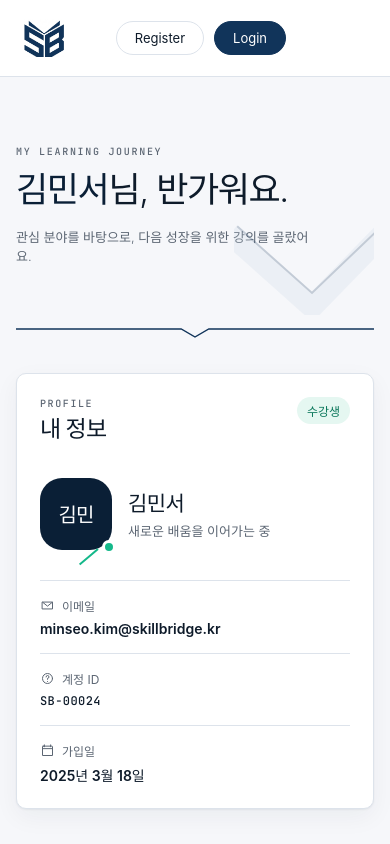
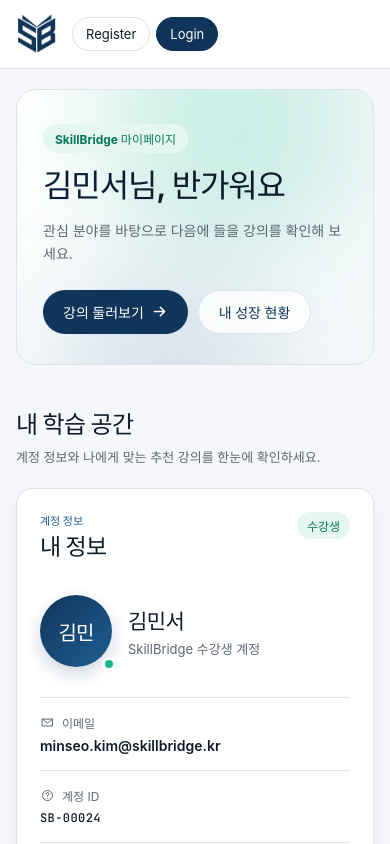
Before and after one commit to GCocs/skill-bridge, a Vue app: page /mypage/mock in a window 390 px wide. Shown: the top 844 px of the page. Built offline with nearby package versions, Linux system fonts and the light colour scheme; no server answers; a web font is replaced by a local one.

Commit message:
fix: myPage 및 header 로고 UI 수정

```diff
--- a/src/components/AppHeader.vue
+++ b/src/components/AppHeader.vue
@@ -2,8 +2,11 @@
   <header class="app-header">
     <div class="header-inner">
       <!-- 로고 -->
-      <router-link :to="{ name: 'Main' }" class="logo">
-        <img src="/skill-bridge-logo.png" alt="SkillBridge" class="logo-mark" />
+      <router-link :to="{ name: 'Main' }" class="logo" aria-label="SkillBridge 홈으로 이동">
+        <span class="logo-symbol" aria-hidden="true">
+          <img :src="logoLockup" alt="" class="logo-mark" />
+        </span>
+        <span class="logo-name">SkillBridge</span>
       </router-link>
 
       <!-- 검색 -->
@@ -23,7 +26,7 @@
           :to="{ name: 'CourseList' }"
           class="nav-link"
           :class="{ active: route.path.startsWith('/courses') }"
-          >학습경로</router-link
+          >강의 목록</router-link
         >
         <router-link
           v-if="auth.user?.role === 'STUDENT'"
@@ -61,6 +64,7 @@ import { computed, watch } from 'vue'
 import { useAuthStore } from '@/store/auth.js'
 import { useCourseStore } from '@/store/course.js'
 import { useRoute, useRouter } from 'vue-router'
+import logoLockup from '@/assets/logo-lockup.png'
 
 const auth = useAuthStore()
 const courseStore = useCourseStore()
@@ -115,11 +119,24 @@ watch(
   gap: 10px;
   flex-shrink: 0;
 }
+.logo-symbol {
+  display: block;
+  width: 42px;
+  height: 40px;
+  overflow: hidden;
+}
 .logo-mark {
-  height: 38px;
-  width: auto;
-  object-fit: contain;
-  flex-shrink: 0;
+  display: block;
+  width: 58px;
+  height: auto;
+  max-width: none;
+  transform: translate(-8px, 0);
+}
+.logo-name {
+  color: var(--navy-900);
+  font-size: 17px;
+  font-weight: 700;
+  letter-spacing: -0.025em;
 }
 
 .search-box {
@@ -237,5 +254,51 @@ watch(
   .search-box {
     display: none;
   }
+
+  .logo-name {
+    display: none;
+  }
+}
+
+@media (max-width: 640px) {
+  .header-inner {
+    height: 68px;
+    padding: 0 16px;
+    gap: 14px;
+  }
+
+  .nav-links {
+    gap: 14px;
+  }
+
+  .header-actions {
+    margin-left: 0;
+  }
+
+  .user-name {
+    display: none;
+  }
+
+  .user-chip {
+    padding-right: 5px;
+  }
+
+  .header-actions .btn-sm {
+    padding: 8px 13px;
+  }
+}
+
+@media (max-width: 480px) {
+  .nav-links {
+    margin-left: auto;
+  }
+
+  .nav-links .nav-link:not(.active) {
+    display: none;
+  }
+
+  .header-actions {
+    gap: 6px;
+  }
 }
 </style>
--- a/src/components/UserInfoCard.vue
+++ b/src/components/UserInfoCard.vue
@@ -14,7 +14,7 @@ const props = defineProps({
 
 const roleLabel = computed(() => (props.user.role === 'STUDENT' ? '수강생' : '강사'))
 const roleDescription = computed(() =>
-  props.user.role === 'STUDENT' ? '새로운 배움을 이어가는 중' : '배움의 경험을 설계하는 전문가',
+  props.user.role === 'STUDENT' ? 'SkillBridge 수강생 계정' : 'SkillBridge 강사 계정',
 )
 const initials = computed(() => props.user.name.slice(0, 2))
 const joinedAt = computed(() =>
@@ -33,7 +33,7 @@ const joinedAt = computed(() =>
   >
     <div class="card-heading">
       <div>
-        <p class="section-kicker">PROFILE</p>
+        <p class="section-label">계정 정보</p>
         <h2 id="profile-title">내 정보</h2>
       </div>
       <span class="role-pill">{{ roleLabel }}</span>
@@ -82,14 +82,9 @@ const joinedAt = computed(() =>
     </dl>
 
     <div v-if="wide" class="instructor-note">
-      <span class="note-mark" aria-hidden="true">
-        <svg viewBox="0 0 32 32"><path d="m7 17 6 6 12-14M7 9h8" /></svg>
-      </span>
-      <div>
-        <p class="section-kicker">INSTRUCTOR ACCOUNT</p>
-        <strong>전문 지식을 배움으로 연결하세요.</strong>
-        <span>Skill Bridge와 함께한 지 {{ joinedAt }}부터</span>
-      </div>
+      <p class="section-label">강의 제작 TIP</p>
+      <strong>수강생이 얻게 될 변화를 먼저 알려주세요.</strong>
+      <span>학습 목표와 대상 수강생을 구체적으로 적으면 강의를 더 쉽게 이해할 수 있어요.</span>
     </div>
   </section>
 </template>
@@ -99,7 +94,7 @@ const joinedAt = computed(() =>
   align-self: start;
   padding: 28px;
   border: 1px solid var(--line);
-  border-radius: 10px;
+  border-radius: 16px;
   background: var(--surface);
   box-shadow: var(--shadow);
 }
@@ -110,13 +105,11 @@ const joinedAt = computed(() =>
   justify-content: space-between;
 }
 
-.section-kicker {
+.section-label {
   margin: 0 0 5px;
-  color: var(--muted);
-  font-family: var(--f-mono);
-  font-size: 10px;
-  font-weight: 500;
-  letter-spacing: 0.16em;
+  color: var(--navy-500);
+  font-size: 11px;
+  font-weight: 700;
 }
 
 h2 {
@@ -149,24 +142,13 @@ h2 {
   height: 72px;
   flex: 0 0 auto;
   place-items: center;
-  border-radius: 22px;
-  background: var(--navy-900);
+  border-radius: 50%;
+  background: linear-gradient(135deg, var(--navy-700), var(--navy-500));
   color: white;
   font-size: 20px;
   font-weight: 700;
   letter-spacing: -0.04em;
-}
-
-.avatar::after {
-  position: absolute;
-  right: 14px;
-  bottom: 0;
-  width: 24px;
-  height: 2px;
-  background: var(--teal);
-  content: '';
-  transform: rotate(-40deg);
-  transform-origin: right;
+  box-shadow: 0 7px 18px rgba(17, 52, 90, 0.2);
 }
 
 .avatar i {
@@ -175,7 +157,7 @@ h2 {
   bottom: -4px;
   width: 14px;
   height: 14px;
-  border: 3px solid var(--surface);
+  border: 3px solid white;
   border-radius: 50%;
   background: var(--teal);
 }
@@ -239,10 +221,6 @@ dd {
   letter-spacing: 0.035em;
 }
 
-.instructor-note {
-  display: none;
-}
-
 .info-card--wide {
   display: grid;
   grid-template-columns: minmax(250px, 0.8fr) minmax(320px, 1.25fr);
@@ -266,37 +244,15 @@ dd {
 }
 
 .info-card--wide .instructor-note {
-  display: flex;
   grid-column: 1 / -1;
   margin: 34px -38px -38px;
   padding: 24px 38px;
-  align-items: center;
-  border-radius: 0 0 9px 9px;
-  background: var(--navy-900);
+  border-radius: 0 0 15px 15px;
+  background: linear-gradient(120deg, var(--navy-900), var(--navy-500));
   color: white;
-  gap: 15px;
 }
 
-.note-mark {
-  display: grid;
-  width: 40px;
-  height: 40px;
-  flex: 0 0 auto;
-  place-items: center;
-  border: 1px solid rgba(255, 255, 255, 0.2);
-  border-radius: 50%;
-}
-
-.note-mark svg {
-  width: 21px;
-  fill: none;
-  stroke: var(--teal);
-  stroke-linecap: round;
-  stroke-linejoin: round;
-  stroke-width: 2;
-}
-
-.instructor-note .section-kicker {
+.instructor-note .section-label {
   color: var(--teal);
 }
 
@@ -310,7 +266,7 @@ dd {
 }
 
 .instructor-note span {
-  margin-top: 2px;
+  margin-top: 4px;
   color: var(--navy-100);
   font-size: 12px;
 }
--- a/src/views/MyPageView.vue
+++ b/src/views/MyPageView.vue
@@ -4,6 +4,7 @@ import { computed, onMounted } from 'vue'
 import CourseRecommendations from '@/components/CourseRecommendations.vue'
 import UserInfoCard from '@/components/UserInfoCard.vue'
 import { useMyPage } from '@/composables/useMyPage'
+import heroIllustration from '@/assets/hero-illustration.png'
 
 const {
   user,
@@ -21,8 +22,8 @@ const heroCopy = computed(() => {
   if (!user.value) return ''
 
   return isStudent.value
-    ? '관심 분야를 바탕으로, 다음 성장을 위한 강의를 골랐어요.'
-    : '배움의 가능성을 연결하는 여정을 함께하고 있어요.'
+    ? '관심 분야를 바탕으로 다음에 들을 강의를 확인해 보세요.'
+    : '강사 계정을 확인하고 새로운 강의를 등록해 보세요.'
 })
 
 onMounted(loadMyPage)
@@ -38,7 +39,7 @@ onMounted(loadMyPage)
 
       <div v-else-if="profileError && !user" class="error-view">
         <span aria-hidden="true">!</span>
-        <p class="section-kicker">CONNECTION ERROR</p>
+        <p class="error-label">연결 오류</p>
         <h1>내 정보를 불러오지 못했어요.</h1>
         <p>{{ profileError }}</p>
         <button type="button" @click="loadMyPage">다시 시도하기</button>
@@ -46,32 +47,49 @@ onMounted(loadMyPage)
 
       <template v-else-if="user">
         <section class="hero" aria-labelledby="page-title">
+          <div class="hero-decor" aria-hidden="true">
+            <span></span>
+            <span></span>
+          </div>
+
           <div class="hero-copy">
-            <p class="section-kicker">MY LEARNING JOURNEY</p>
+            <p class="hero-eyebrow">SkillBridge 마이페이지</p>
             <h1 id="page-title">
               <strong>{{ user.name }}</strong
-              >님, 반가워요.
+              >님, 반가워요
             </h1>
-            <p>{{ heroCopy }}</p>
+            <p class="hero-description">{{ heroCopy }}</p>
+            <div class="hero-actions">
+              <router-link
+                :to="{ name: isStudent ? 'CourseList' : 'CourseCreate' }"
+                class="primary-link"
+              >
+                {{ isStudent ? '강의 둘러보기' : '강의 등록하기' }}
+                <svg viewBox="0 0 20 20" fill="none" aria-hidden="true">
+                  <path d="M4 10h12M11 5l5 5-5 5" />
+                </svg>
+              </router-link>
+              <router-link v-if="isStudent" :to="{ name: 'Enrollment' }" class="secondary-link">
+                내 성장 현황
+              </router-link>
+            </div>
           </div>
 
-          <div class="hero-signature" aria-hidden="true">
-            <span>{{ isStudent ? 'LEARNER' : 'INSTRUCTOR' }}</span>
-            <svg viewBox="0 0 230 92">
-              <path d="m4 18 74 66L151 9l75 67" />
-              <path d="m4 4 74 66L151 0l75 63" />
-            </svg>
-          </div>
+          <img :src="heroIllustration" alt="" class="hero-illustration" />
         </section>
 
-        <svg
-          class="chevron-rule"
-          viewBox="0 0 1180 12"
-          preserveAspectRatio="none"
-          aria-hidden="true"
-        >
-          <path d="M0 2H545l45 8 45-8h545" />
-        </svg>
+        <div class="content-heading">
+          <div>
+            <h2>{{ isStudent ? '내 학습 공간' : '강사 계정' }}</h2>
+            <p>
+              {{
+                isStudent
+                  ? '계정 정보와 나에게 맞는 추천 강의를 한눈에 확인하세요.'
+                  : '강사 계정 정보를 확인하고 새로운 강의를 등록할 수 있어요.'
+              }}
+            </p>
+          </div>
+        </div>
 
         <div class="content" :class="{ 'content--profile-only': !isStudent }">
           <UserInfoCard :user="user" :wide="!isStudent" />
@@ -87,11 +105,9 @@ onMounted(loadMyPage)
     </main>
 
     <footer>
-      <div>
-        <span>SKILL BRIDGE</span>
-        <p>배움과 가능성을 잇는 가장 단단한 연결.</p>
-      </div>
-      <small>LEARN · CONNECT · GROW</small>
+      <strong>SkillBridge</strong>
+      <p>실무 데이터로 팀의 배움과 성장을 연결합니다.</p>
+      <small>Copyright © 2026 SkillBridge</small>
     </footer>
   </div>
 </template>
@@ -99,40 +115,81 @@ onMounted(loadMyPage)
 <style scoped>
 .my-page {
   min-height: 100vh;
+  background: #f6f7fa;
 }
 
-main,
-footer {
-  width: min(1180px, calc(100% - 48px));
+main {
+  width: min(1200px, calc(100% - 48px));
   margin: 0 auto;
+  padding-top: 36px;
 }
 
 .hero {
   position: relative;
-  display: flex;
-  min-height: 285px;
-  padding: 63px 0 52px;
+  display: grid;
+  min-height: 300px;
+  padding: 48px 52px;
   align-items: center;
-  justify-content: space-between;
+  grid-template-columns: minmax(0, 1fr) 360px;
   overflow: hidden;
-  gap: 48px;
+  gap: 40px;
+  border: 1px solid var(--line);
+  border-radius: 24px;
+  background: linear-gradient(135deg, #ffffff 0%, #f2f7f8 100%);
 }
 
-.section-kicker {
-  margin: 0 0 10px;
-  color: var(--muted);
-  font-family: var(--f-mono);
-  font-size: 10px;
-  font-weight: 500;
-  letter-spacing: 0.17em;
+.hero-decor {
+  position: absolute;
+  inset: 0;
+  overflow: hidden;
+  pointer-events: none;
+}
+
+.hero-decor span {
+  position: absolute;
+  border-radius: 50%;
+  filter: blur(50px);
+}
+
+.hero-decor span:first-child {
+  top: -100px;
+  right: 4%;
+  width: 260px;
+  height: 260px;
+  background: rgba(20, 184, 138, 0.2);
+}
+
+.hero-decor span:last-child {
+  right: 28%;
+  bottom: -120px;
+  width: 220px;
+  height: 220px;
+  background: rgba(31, 95, 146, 0.14);
+}
+
+.hero-copy {
+  position: relative;
+  z-index: 1;
+}
+
+.hero-eyebrow {
+  display: inline-flex;
+  margin: 0 0 14px;
+  padding: 6px 12px;
+  border-radius: 999px;
+  background: var(--teal-soft);
+  color: var(--teal-dark);
+  font-size: 12px;
+  font-weight: 700;
 }
 
 .hero h1 {
   margin: 0;
-  font-size: clamp(34px, 4.5vw, 52px);
-  font-weight: 300;
-  line-height: 1.22;
-  letter-spacing: -0.04em;
+  color: var(--text);
+  font-size: clamp(32px, 4vw, 44px);
+  font-weight: 600;
+  line-height: 1.2;
+  letter-spacing: -0.035em;
 }
 
 .hero h1 strong {
@@ -140,68 +197,108 @@ footer {
   font-weight: 700;
 }
 
-.hero-copy > p:last-child {
-  margin: 16px 0 0;
+.hero-description {
+  max-width: 560px;
+  margin: 14px 0 0;
   color: var(--muted);
-  font-size: 15px;
-  font-weight: 300;
+  font-size: 16px;
+  line-height: 1.65;
 }
 
-.hero-signature {
-  position: relative;
-  width: 295px;
-  height: 135px;
-  flex: 0 0 auto;
-  opacity: 0.9;
+.hero-actions {
+  display: flex;
+  margin-top: 24px;
+  align-items: center;
+  flex-wrap: wrap;
+  gap: 10px;
 }
 
-.hero-signature span {
-  position: absolute;
-  z-index: 1;
-  top: 5px;
-  right: 10px;
-  color: var(--navy-300);
-  font-family: var(--f-mono);
-  font-size: 9px;
-  letter-spacing: 0.2em;
+.primary-link,
+.secondary-link {
+  display: inline-flex;
+  min-height: 44px;
+  padding: 11px 20px;
+  align-items: center;
+  justify-content: center;
+  border-radius: 999px;
+  font-size: 14px;
+  font-weight: 600;
+  transition: var(--transition);
 }
 
-.hero-signature svg {
-  position: absolute;
-  right: 0;
-  bottom: 0;
-  width: 230px;
-  fill: none;
-  stroke-linecap: square;
+.primary-link {
+  background: var(--navy-700);
+  color: white;
+  gap: 7px;
 }
 
-.hero-signature path:first-child {
-  stroke: var(--navy-100);
-  stroke-width: 22px;
+.primary-link svg {
+  width: 17px;
+  height: 17px;
+  stroke: currentColor;
+  stroke-linecap: round;
+  stroke-linejoin: round;
+  stroke-width: 1.8;
+  transition: transform 0.15s ease;
 }
 
-.hero-signature path:last-child {
-  stroke: var(--navy-700);
-  stroke-width: 2px;
+.primary-link:hover {
+  background: var(--navy-900);
+  transform: translateY(-1px);
 }
 
-.chevron-rule {
+.primary-link:hover svg {
+  transform: translateX(2px);
+}
+
+.secondary-link {
+  border: 1px solid var(--line);
+  background: rgba(255, 255, 255, 0.8);
+  color: var(--navy-700);
+}
+
+.secondary-link:hover {
+  border-color: var(--navy-300);
+  background: white;
+}
+
+.hero-illustration {
+  position: relative;
+  z-index: 1;
   display: block;
   width: 100%;
-  height: 12px;
-  margin-bottom: 44px;
-  fill: none;
-  stroke: var(--navy-700);
-  stroke-width: 1.5;
-  vector-effect: non-scaling-stroke;
+  max-width: 350px;
+  align-self: end;
+  justify-self: end;
+  flex: 0 0 auto;
+}
+
+.content-heading {
+  display: flex;
+  margin: 52px 0 22px;
+  align-items: flex-end;
+  justify-content: space-between;
+  gap: 24px;
+}
+
+.content-heading h2 {
+  margin: 0;
+  font-size: 24px;
+  letter-spacing: -0.025em;
+}
+
+.content-heading p {
+  margin: 7px 0 0;
+  color: var(--muted);
+  font-size: 13px;
 }
 
 .content {
   display: grid;
-  padding-bottom: 92px;
-  grid-template-columns: 296px minmax(0, 1fr);
+  padding-bottom: 88px;
+  grid-template-columns: 310px minmax(0, 1fr);
   align-items: start;
-  gap: 38px;
+  gap: 32px;
 }
 
 .content--profile-only {
@@ -211,27 +308,28 @@ footer {
 
 footer {
   display: flex;
-  padding: 27px 0 38px;
-  align-items: flex-start;
-  justify-content: space-between;
+  min-height: 92px;
+  padding: 26px max(24px, calc((100% - 1200px) / 2));
+  align-items: center;
   border-top: 1px solid var(--line);
+  background: var(--navy-50);
   color: var(--muted);
+  gap: 14px;
 }
 
-footer span,
-footer small {
-  font-family: var(--f-mono);
-  font-size: 9px;
-  letter-spacing: 0.16em;
-}
-
-footer span {
+footer strong {
   color: var(--navy-700);
-  font-weight: 500;
+  font-size: 14px;
 }
 
 footer p {
-  margin: 5px 0 0;
+  margin: 0;
+  font-size: 12px;
+}
+
+footer small {
+  margin-left: auto;
+  color: #84909d;
   font-size: 11px;
 }
 
@@ -296,6 +394,13 @@ footer p {
   font-weight: 700;
 }
 
+.error-label {
+  margin: 0 0 8px;
+  color: var(--alert);
+  font-size: 12px;
+  font-weight: 700;
+}
+
 .error-view h1 {
   margin: 0;
   font-size: 27px;
@@ -320,9 +425,14 @@ footer p {
 }
 
 @media (max-width: 860px) {
-  .hero-signature {
-    width: 220px;
-    opacity: 0.7;
+  .hero {
+    min-height: 280px;
+    padding: 40px;
+    grid-template-columns: minmax(0, 1fr) 260px;
+  }
+
+  .hero-illustration {
+    width: 290px;
   }
 
   .content {
@@ -332,38 +442,46 @@ footer p {
 }
 
 @media (max-width: 640px) {
-  main,
-  footer {
+  main {
     width: min(100% - 32px, 1180px);
+    padding-top: 20px;
   }
 
   .hero {
-    min-height: 250px;
-    padding: 48px 0 42px;
+    min-height: auto;
+    padding: 34px 26px 30px;
+    grid-template-columns: 1fr;
+    border-radius: 20px;
   }
 
   .hero h1 {
-    font-size: 35px;
+    font-size: 32px;
   }
 
-  .hero-copy > p:last-child {
-    max-width: 300px;
-    font-size: 13px;
+  .hero-description {
+    max-width: 420px;
+    font-size: 14px;
   }
 
-  .hero-signature {
-    position: absolute;
-    right: -90px;
-    bottom: 12px;
-    opacity: 0.22;
+  .hero-illustration {
+    display: none;
   }
 
-  .chevron-rule {
-    margin-bottom: 34px;
+  .content-heading {
+    margin-top: 40px;
+    align-items: flex-start;
   }
 
   .content {
     padding-bottom: 68px;
+  }
+
+  footer {
+    min-height: 110px;
+    padding: 24px;
+    align-items: flex-start;
+    flex-direction: column;
+    gap: 5px;
   }
 
   footer small {
```
Also changed, not shown: src/components/CourseRecommendations.vue (+20 -29 lines).
